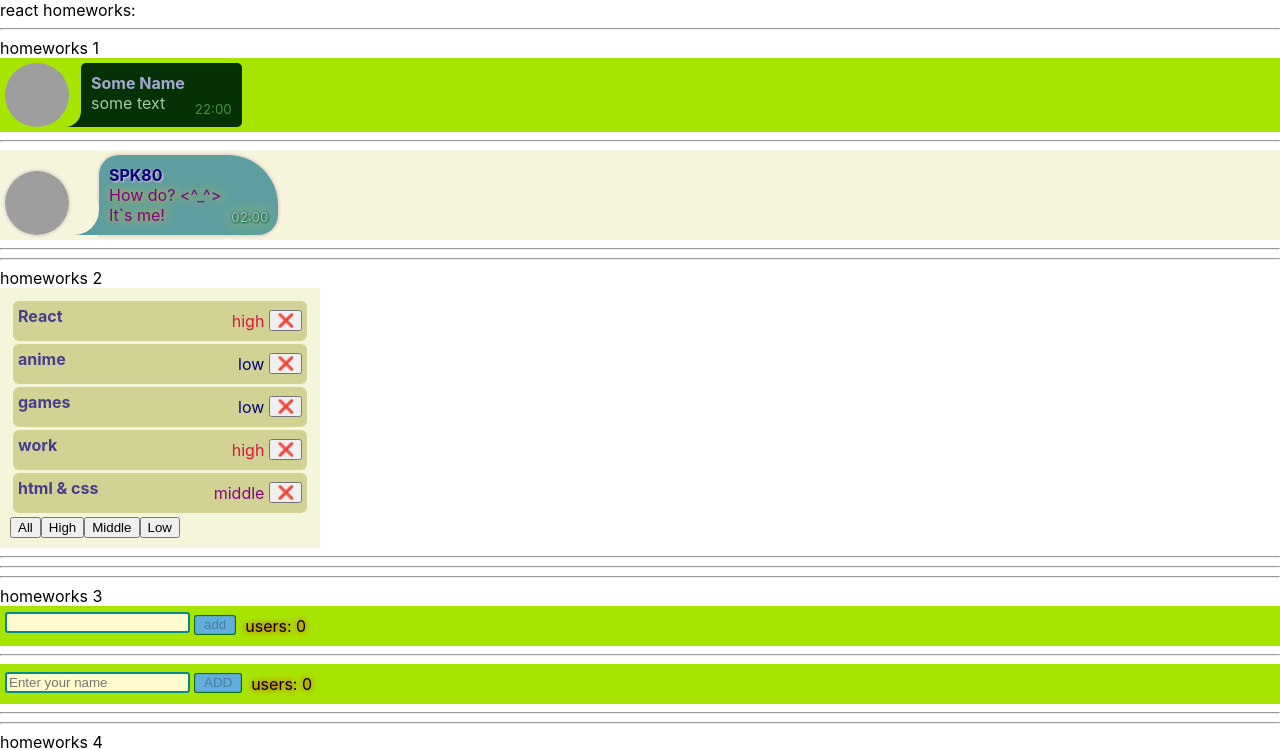
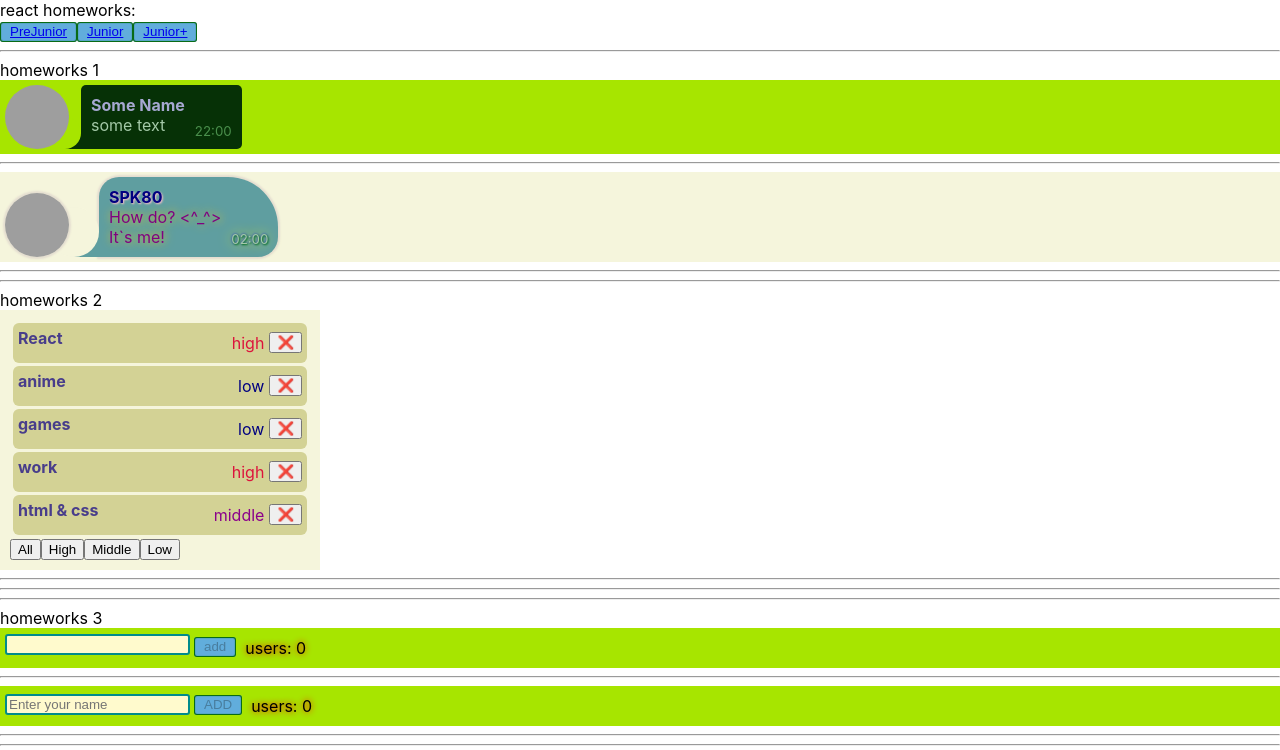
Before and after one commit to SPK80/simple-react-homeworks, a React (Create React App) app: page /#/pre-junior in a window 1280 px wide. Shown: the top 750 px of the page. Built offline with nearby package versions, Linux system fonts and the light colour scheme; grey boxes are pictures that could not be loaded.

Commit message:
feat: HW5 (not complete)

```diff
--- a/package.json
+++ b/package.json
@@ -11,9 +11,11 @@
     "@types/node": "^12.0.0",
     "@types/react": "^16.9.0",
     "@types/react-dom": "^16.9.0",
+    "@types/react-router-dom": "^5.3.3",
     "@types/uuid": "^8.3.4",
     "react": "^16.13.1",
     "react-dom": "^16.13.1",
+    "react-router-dom": "^6.3.0",
     "react-scripts": "5.0.1",
     "typescript": "~3.7.2",
     "uuid": "^8.3.2"
--- a/src/p1-main/m1-ui/u1-app/App.tsx
+++ b/src/p1-main/m1-ui/u1-app/App.tsx
@@ -4,16 +4,17 @@ import HW1 from '../../../p2-homeworks/h1/HW1'
 import HW2 from "../../../p2-homeworks/h2/HW2";
 import HW3 from "../../../p2-homeworks/h3/HW3";
 import HW4 from "../../../p2-homeworks/h4/HW4";
+import HW5 from "../../../p2-homeworks/h5-rrd-v6/HW5";
 
 function App() {
     return (
         <div className={s.App}>
             <div>react homeworks:</div>
-            <HW1/>
-            <HW2/>
-            <HW3/>
-            <HW4/>
-            {/*<HW5/>*/}
+            {/*<HW1/>*/}
+            {/*<HW2/>*/}
+            {/*<HW3/>*/}
+            {/*<HW4/>*/}
+            <HW5/>
 
         </div>
     )
--- a/src/p2-homeworks/h5-rrd-v6/HW5.tsx
+++ b/src/p2-homeworks/h5-rrd-v6/HW5.tsx
@@ -1,18 +1,18 @@
 import React from 'react'
 import Header from './Header'
 import Pages from './Pages'
+import {HashRouter, Link} from "react-router-dom";
 
 function HW5() {
     return (
         <div>
             {/*в gh-pages лучше работает HashRouter*/}
-            {/*<HashRouter>*/}
+            <HashRouter>
+                <Header/>
 
-            <Header/>
+                <Pages/>
 
-            <Pages/>
-
-            {/*</HashRouter>*/}
+            </HashRouter>
         </div>
     )
 }
--- a/src/p2-homeworks/h5-rrd-v6/Header.tsx
+++ b/src/p2-homeworks/h5-rrd-v6/Header.tsx
@@ -1,11 +1,24 @@
 import React from 'react'
+import {NavLink} from "react-router-dom";
+import {PATH} from "./Pages";
+import SuperButton from "../h4/common/c2-SuperButton/SuperButton";
 
 function Header() {
     return (
-        <div>
-            // add NavLinks
+        <>
+            <SuperButton>
+                <NavLink to={PATH.PRE_JUNIOR}> PreJunior </NavLink>
+            </SuperButton>
 
-        </div>
+            <SuperButton>
+                <NavLink to={PATH.JUNIOR}> Junior </NavLink>
+            </SuperButton>
+
+            <SuperButton>
+                <NavLink to={PATH.JUNIOR_PLUS}> Junior+ </NavLink>
+            </SuperButton>
+        </>
+
     )
 }
 
--- a/src/p2-homeworks/h5-rrd-v6/Pages.tsx
+++ b/src/p2-homeworks/h5-rrd-v6/Pages.tsx
@@ -1,26 +1,43 @@
 import React from 'react'
+import {Navigate, Route, Routes} from "react-router-dom";
+import PreJunior from "./pages/PreJunior";
+import Error404 from "./pages/Error404";
 
 export const PATH = {
     PRE_JUNIOR: '/pre-junior',
-    // add paths
+    JUNIOR: '/junior',
+    JUNIOR_PLUS: '/junior-plus',
+}
+
+function Junior() {
+    return (
+        <h3>Junior</h3>
+    )
+}
+
+function JuniorPlus() {
+    return (
+        <h3>JuniorPlus</h3>
+    )
 }
 
 function Pages() {
     return (
         <div>
             {/*Routes выбирает первый подходящий роут*/}
-            {/*<Routes>*/}
+            <Routes>
 
                 {/*в начале мы попадаем на страницу '/' и переходим сразу на страницу PRE_JUNIOR*/}
-                {/*<Route path={'/'} element={<Navigate to={PATH.PRE_JUNIOR}/>}/>*/}
+                <Route path={'/'} element={<Navigate to={PATH.PRE_JUNIOR}/>}/>
 
-                {/*<Route path={PATH.PRE_JUNIOR} element={<PreJunior/>}/>*/}
-                // add routes
+                <Route path={PATH.PRE_JUNIOR} element={<PreJunior/>}/>
+                <Route path={PATH.JUNIOR} element={<Junior/>}/>
+                <Route path={PATH.JUNIOR_PLUS} element={<JuniorPlus/>}/>
 
                 {/*он отрисуется если пользователь захочет попасть на несуществующую страницу*/}
-                {/*<Route path={'/*'} element={<Error404/>}/>*/}
+                <Route path={'/*'} element={<Error404/>}/>
 
-            {/*</Routes>*/}
+            </Routes>
         </div>
     )
 }
```
Also changed, not shown: src/p2-homeworks/h5-rrd-v6/pages/PreJunior.tsx (line endings or trailing spaces), 1 other file (tests, documents, lock files or other folders).
